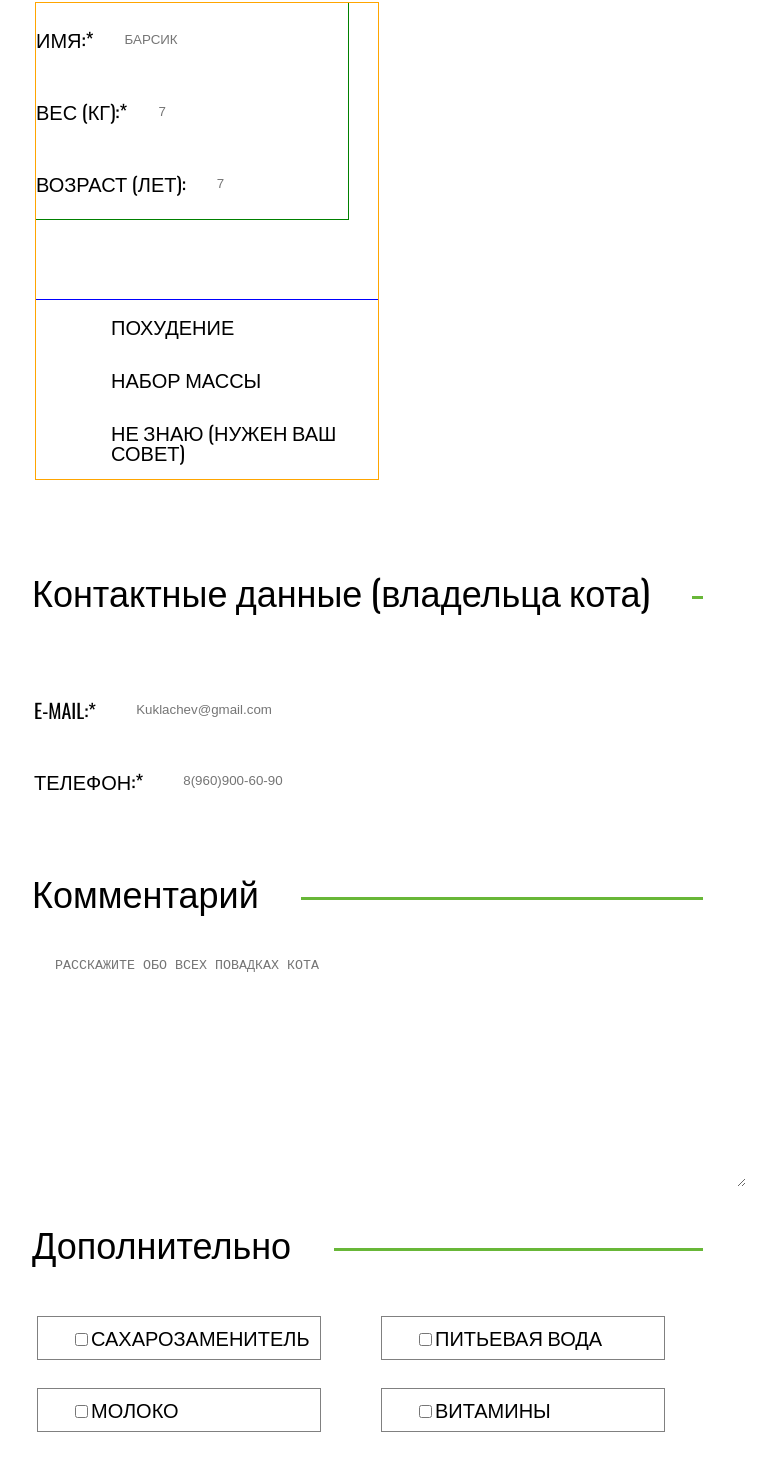
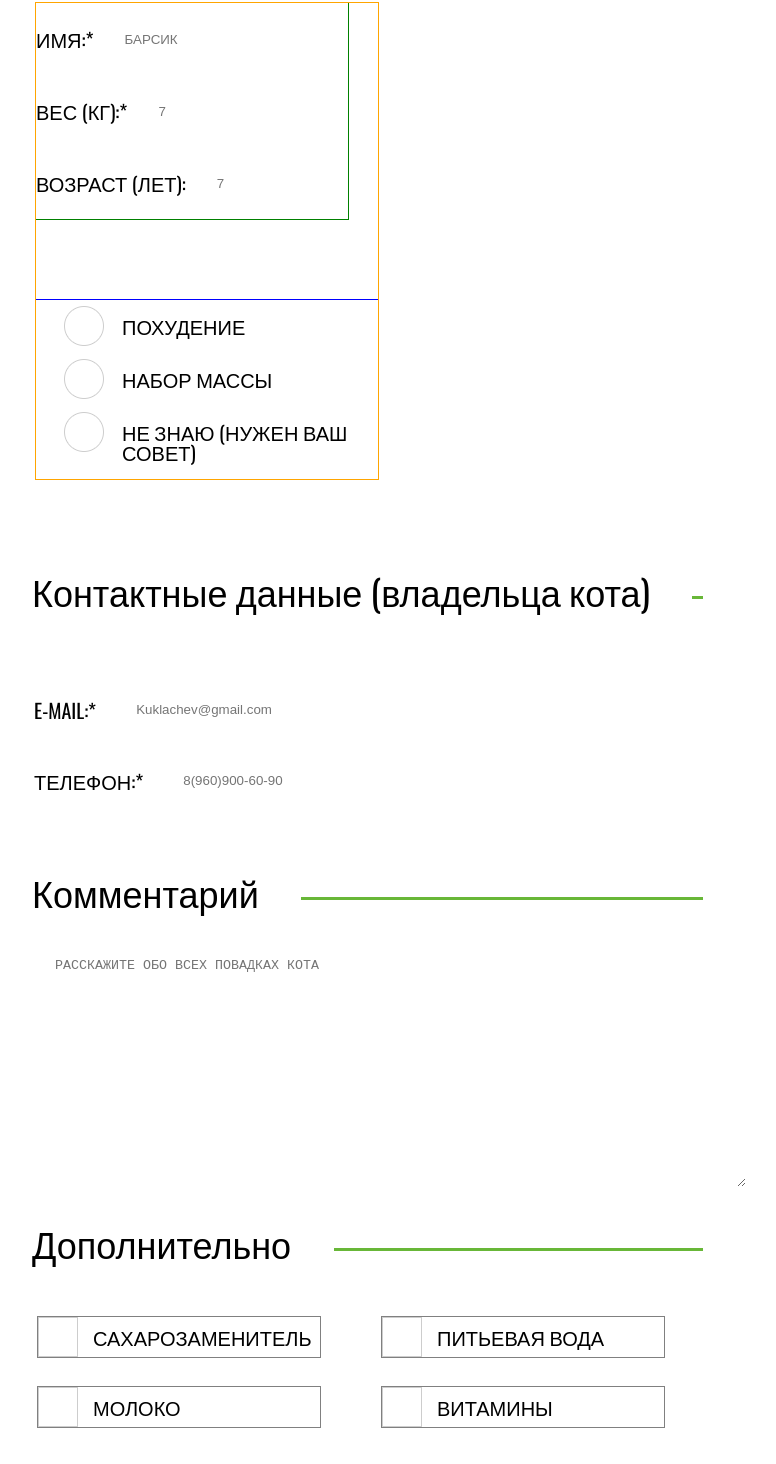
Before and after one commit to dik2043/CatEnergy, a website: page form.html in a window 1280 px wide. Shown: the part 398-1862 px from the top of the page, without its empty margins (291-1067 px from the left). Drawn offline with nearby package versions, Linux system fonts and the light colour scheme.

Commit message:
без js и hover

```diff
--- a/form.html
+++ b/form.html
@@ -49,14 +49,17 @@
                         </label>
                     </div>
                     <div class="form__wrapper">
-                        <label class="form__program-label">
-                            <input class="form__program form__program--loss" type="radio" value="loss" name="program">Похудение
+                        <label class="form__program-label" for="loss">
+                            <input class="form__program form__program--loss" type="radio" value="loss" id="loss" name="program">Похудение
+                            <label class="form__label-box" for="loss"></label>
                         </label>
-                        <label class="form__program-label">
-                            <input class="form__program form__program--up" type="radio" value="up" name="program">Набор массы
+                        <label class="form__program-label" for="up">
+                            <input class="form__program form__program--up" type="radio" value="up" id="up" name="program">Набор массы
+                            <label class="form__label-box" for="up"></label>
                         </label>
-                        <label class="form__program-label">
-                            <input class="form__program form__program--difficult" type="radio" value="difficult" name="program">Не знаю (нужен ваш совет)
+                        <label class="form__program-label" for="difficult">
+                            <input class="form__program form__program--difficult" type="radio" value="difficult" id="difficult" name="program">Не знаю (нужен ваш совет)
+                            <label class="form__label-box" for="difficult"></label>
                         </label>
                     </div>
                 </div>
@@ -87,17 +90,21 @@
                         <div class="title__line"></div>
                     </div>
                     <div class="form__extra-wrapper">
-                        <label class="form__extra-label form__extra-label--sugar">
-                            <input class="form__extra form__extra--sugar" type="checkbox" value="sugar" name="extra">Сахарозаменитель
+                        <label class="form__extra-label form__extra-label--sugar"  for="sugar">
+                            <input class="form__extra form__extra--sugar" type="checkbox" value="sugar" id="sugar" name="extra">Сахарозаменитель
+                            <label class="form__extra-label-box" for="sugar"></label>
                         </label>
-                        <label class="form__extra-label form__extra-label--water">
-                            <input class="form__extra form__extra--water" type="checkbox" value="water" name="extra">Питьевая вода
+                        <label class="form__extra-label form__extra-label--water"  for="water">
+                            <input class="form__extra form__extra--water" type="checkbox" value="water" id="water" name="extra">Питьевая вода
+                            <label class="form__extra-label-box" for="water"></label>
                         </label>
-                        <label class="form__extra-label form__extra-label--milk">
-                            <input class="form__extra form__extra--milk" type="checkbox" value="milk" name="extra">Молоко
+                        <label class="form__extra-label form__extra-label--milk"  for="milk">
+                            <input class="form__extra form__extra--milk" type="checkbox" value="milk" id="milk" name="extra">Молоко
+                            <label class="form__extra-label-box" for="milk"></label>
                         </label>
-                        <label class="form__extra-label form__extra-label--vitamins">
-                            <input class="form__extra form__extra--vitamins" type="checkbox" value="vitamins" name="extra">Витамины
+                        <label class="form__extra-label form__extra-label--vitamins"  for="vitamins">
+                            <input class="form__extra form__extra--vitamins" type="checkbox" value="vitamins" id="vitamins" name="extra">Витамины
+                            <label class="form__extra-label-box" for="vitamins"></label>
                         </label>
                     </div>
                 </fieldset>
--- a/less/form.less
+++ b/less/form.less
@@ -43,8 +43,25 @@
 }
 
 .form__program-label {
-  margin: 0 0 13px 9%;
+  position: relative;
+
+  margin: 0 0 13px 47px;
   padding: 6px 0 6px 0;
+}
+
+.form__label-box {
+  position: absolute;
+  top: 0;
+  left: -47px;
+  display: block;
+  width: 30px;
+  height: 30px;
+  cursor: pointer;
+  background: url(../img/Sprite5.png) -20px -340px;
+}
+
+.form__program:checked~.form__label-box {
+  background-position: -20px -290px;
 }
 
 .form__group {
@@ -108,9 +125,30 @@
 }
 
 .form__extra-label {
+  position: relative;
+
   margin-top: 17px;
   margin-bottom: 6px;
-  padding-left: 27px;
+  padding-left: 47px;
+}
+
+.form__extra {
+  display: none;
+}
+
+.form__extra-label-box {
+  position: absolute;
+  top: -5px;
+  left: 0;
+  display: block;
+  width: 30px;
+  height: 30px;
+  cursor: pointer;
+  background: url(../img/Sprite5.png) -20px -240px;
+}
+
+.form__extra:checked~.form__extra-label-box {
+  background-position: -20px -390px;
 }
 
 .form__submit {
@@ -190,6 +228,19 @@
   .form__program-label {
     padding-top: 16px;
     padding-bottom: 17px;
+    padding-left: 11px;
+  }
+
+  .form__label-box {
+    top: 6px;
+    left: -47px;
+    width: 40px;
+    height: 40px;
+    background: url(../img/Sprite5.png) -20px -120px;
+  }
+
+  .form__program:checked~.form__label-box {
+    background-position: -20px -60px;
   }
 
   .form__title {
@@ -248,12 +299,27 @@
     width: 282px;
 
     margin: 0 0 30px 0;
-    padding: 10px 0 10px 33px;
+    padding: 10px 0 10px 55px;
 
     font-size: 20px;
     line-height: 20px;
 
     outline: 1px solid grey;
+  }
+
+  .form__extra-label-box {
+    position: absolute;
+    top: 0px;
+    left: 0;
+    display: block;
+    width: 40px;
+    height: 40px;
+    cursor: pointer;
+    background: url(../img/Sprite5.png) -20px 0;
+  }
+
+  .form__extra:checked~.form__extra-label-box {
+    background-position: -20px -180px;
   }
 
   .form__submit {
@@ -295,7 +361,19 @@
     margin-bottom: 13px;
     padding-top: 10px;
     padding-bottom: 10px;
-    padding-left: 73px;
+    padding-left: 85px;
+  }
+
+  .form__label-box {
+    top: 0;
+    left: 27px;
+    width: 40px;
+    height: 40px;
+    background: url(../img/Sprite5.png) -20px -120px;
+  }
+
+  .form__program:checked~.form__label-box {
+    background-position: -20px -60px;
   }
 
   .form__email-wrapper {
@@ -335,7 +413,7 @@
     width: 245px;
 
     margin: 0 0 0 0;
-    padding: 10px 0 10px 33px;
+    padding: 10px 0 10px 53px;
 
     font-size: 20px;
     line-height: 20px;
```
Also changed, not shown: css/style.css.
